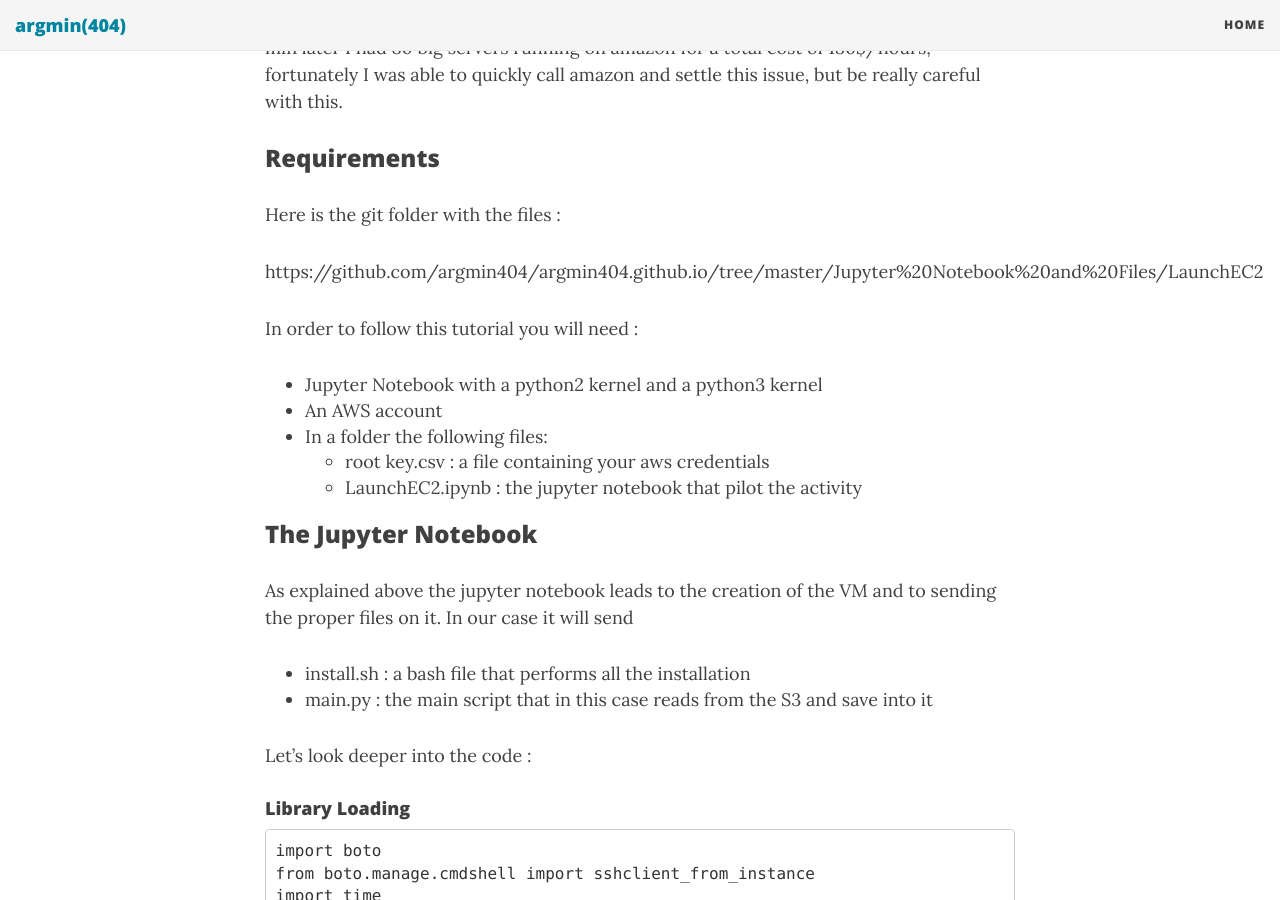
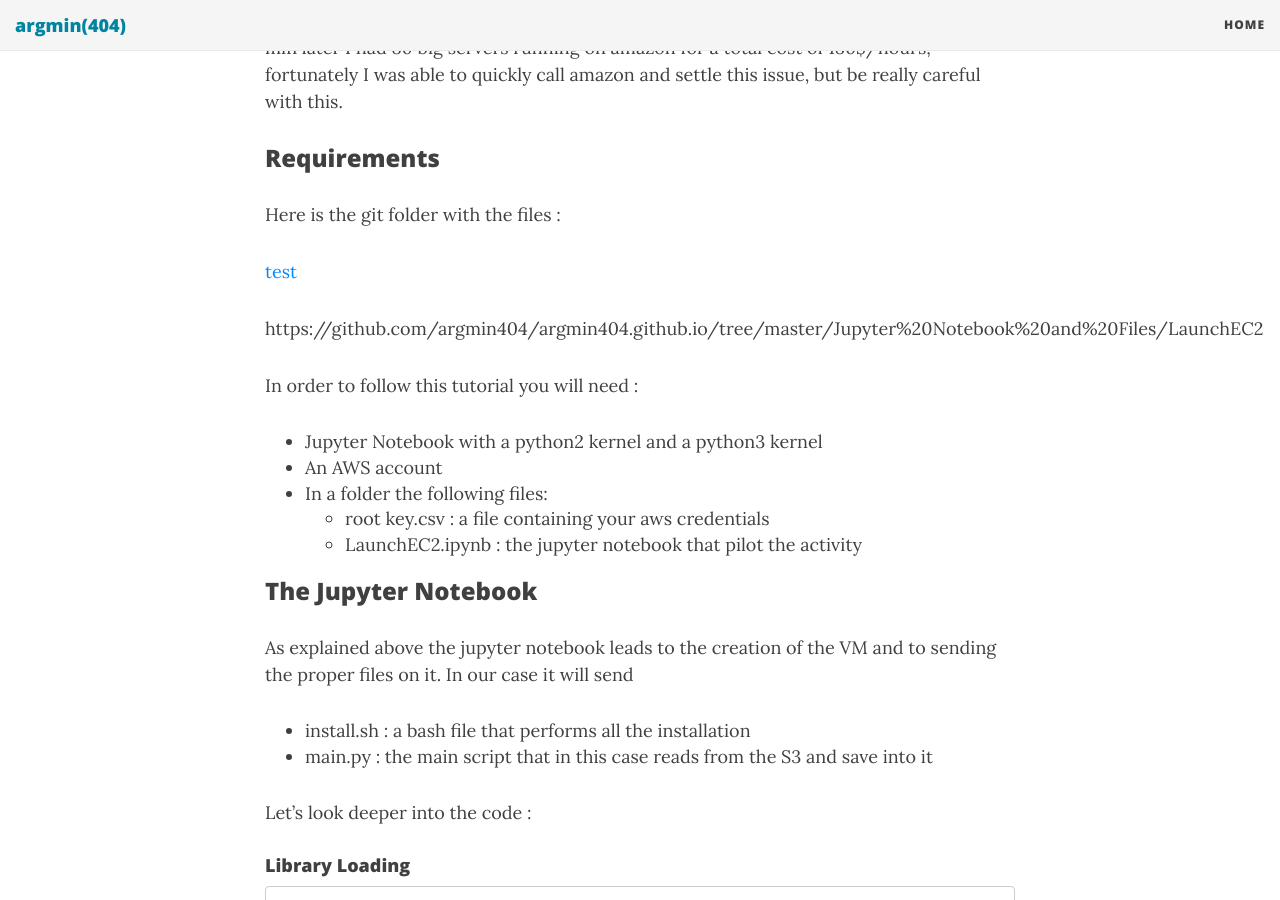
Before and after one commit to abouscarel/argmin404.github.io, a Jekyll site: the page built from _posts/2016-04-28-Launch an EC2 from jupyter.md, in a window 1280 px wide and 900 px high, scrolled down 1183 px. Built offline with Jekyll 4.4.1, drawn with Linux system fonts in a browser that asks for light colours; nearby versions of some CDN libraries; comment, search, counter and statistics services are not loaded.

Commit message:
Update article 2

```diff
--- a/_posts/2016-04-28-Launch an EC2 from jupyter.md
+++ b/_posts/2016-04-28-Launch an EC2 from jupyter.md
@@ -23,6 +23,8 @@ EC2 is no joke, it is linked to your credit card and you should be very very ver
 ### Requirements
 
 Here is the git folder with the files :
+
+[test](https://github.com/argmin404/argmin404.github.io/tree/master/Jupyter%20Notebook%20and%20Files/LaunchEC2)
 
 https://github.com/argmin404/argmin404.github.io/tree/master/Jupyter%20Notebook%20and%20Files/LaunchEC2
 
```
